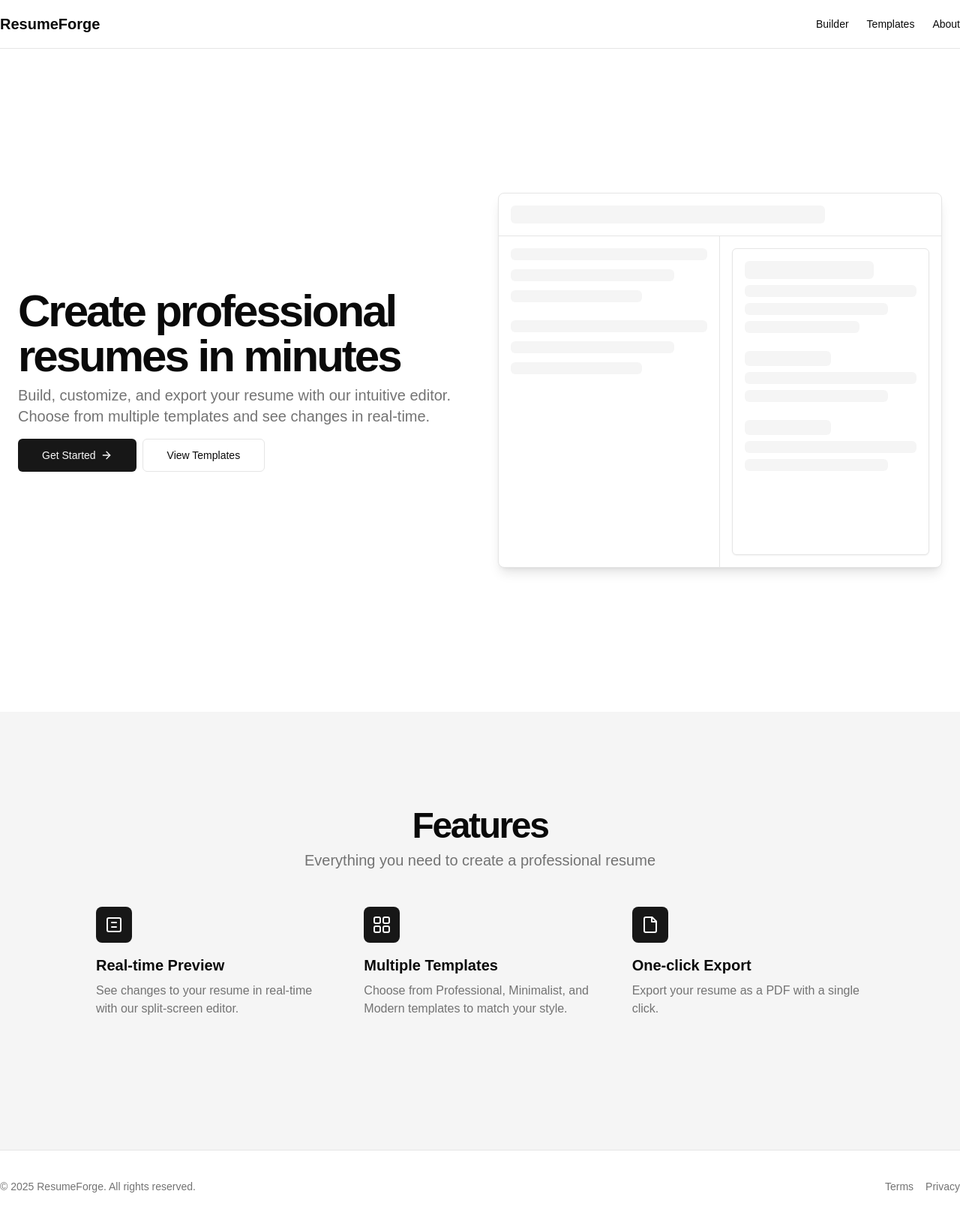
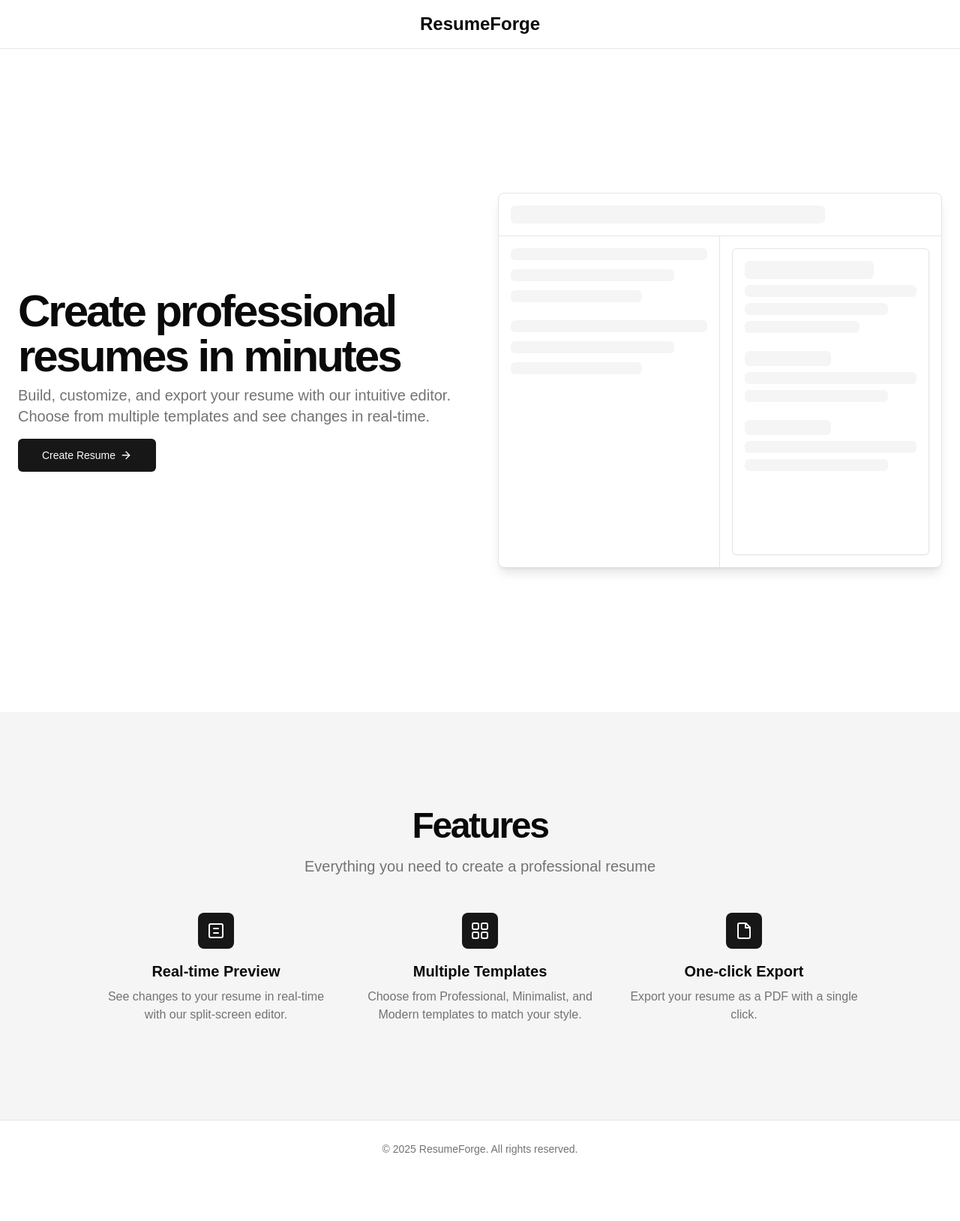
Before and after one commit to getGit789/resume-builder, a Next.js app: page / in a window 1280 px wide. Shown: the whole page at 75% size. After the commit the page ends 1570 px from the top, so only its background shows below. Built offline with nearby package versions, Linux system fonts and the light colour scheme.

Commit message:
Fix layout: center logo, Features section, and footer text

```diff
--- a/app/page.tsx
+++ b/app/page.tsx
@@ -6,21 +6,12 @@ export default function HomePage() {
   return (
     <div className="flex min-h-screen flex-col">
       <header className="sticky top-0 z-50 w-full border-b bg-background/95 backdrop-blur supports-[backdrop-filter]:bg-background/60">
-        <div className="container flex h-16 items-center">
-          <Link href="/" className="font-bold text-xl">
+        <div style={{ display: 'table', width: '100%', height: '64px' }}>
+          <div style={{ display: 'table-cell', verticalAlign: 'middle', textAlign: 'center' }}>
+            <Link href="/" className="font-bold text-2xl">
               ResumeForge
             </Link>
-          <nav className="ml-auto flex gap-4 sm:gap-6">
-            <Link href="/builder" className="text-sm font-medium">
-              Builder
-            </Link>
-            <Link href="/templates" className="text-sm font-medium">
-              Templates
-            </Link>
-            <Link href="/about" className="text-sm font-medium">
-              About
-            </Link>
-          </nav>
+          </div>
         </div>
       </header>
       <main className="flex-1">
@@ -40,12 +31,7 @@ export default function HomePage() {
                 <div className="flex flex-col gap-2 min-[400px]:flex-row">
                   <Link href="/builder">
                     <Button size="lg" className="gap-1.5">
-                      Get Started <ArrowRight className="h-4 w-4" />
-                    </Button>
-                  </Link>
-                  <Link href="/templates">
-                    <Button size="lg" variant="outline">
-                      View Templates
+                      Create Resume <ArrowRight className="h-4 w-4" />
                     </Button>
                   </Link>
                 </div>
@@ -98,19 +84,16 @@ export default function HomePage() {
             </div>
           </div>
         </section>
-        <section className="w-full py-12 md:py-24 lg:py-32 bg-muted">
-          <div className="container px-4 md:px-6">
-            <div className="flex flex-col items-center justify-center space-y-4 text-center">
-              <div className="space-y-2">
-                <h2 className="text-3xl font-bold tracking-tighter sm:text-5xl">Features</h2>
-                <p className="max-w-[900px] text-muted-foreground md:text-xl">
+        <section className="w-full py-12 md:py-24 lg:py-32 bg-muted text-center">
+          <div className="container px-4 md:px-6 mx-auto">
+            <h2 className="text-3xl font-bold tracking-tighter sm:text-5xl mb-4">Features</h2>
+            <p className="max-w-[900px] mx-auto text-muted-foreground md:text-xl mb-12">
               Everything you need to create a professional resume
             </p>
-              </div>
-            </div>
-            <div className="mx-auto grid max-w-5xl items-center gap-6 py-12 lg:grid-cols-3 lg:gap-12">
-              <div className="flex flex-col justify-center space-y-4">
-                <div className="flex h-12 w-12 items-center justify-center rounded-lg bg-primary text-primary-foreground">
+
+            <div className="grid grid-cols-1 md:grid-cols-3 gap-8 max-w-5xl mx-auto">
+              <div className="flex flex-col items-center text-center">
+                <div className="flex h-12 w-12 items-center justify-center rounded-lg bg-primary text-primary-foreground mb-4">
                   <svg
                     xmlns="http://www.w3.org/2000/svg"
                     width="24"
@@ -128,15 +111,14 @@ export default function HomePage() {
                     <path d="M9 15h6" />
                   </svg>
                 </div>
-                <div className="space-y-2">
-                  <h3 className="text-xl font-bold">Real-time Preview</h3>
+                <h3 className="text-xl font-bold mb-2">Real-time Preview</h3>
                 <p className="text-muted-foreground">
                   See changes to your resume in real-time with our split-screen editor.
                 </p>
               </div>
-              </div>
-              <div className="flex flex-col justify-center space-y-4">
-                <div className="flex h-12 w-12 items-center justify-center rounded-lg bg-primary text-primary-foreground">
+
+              <div className="flex flex-col items-center text-center">
+                <div className="flex h-12 w-12 items-center justify-center rounded-lg bg-primary text-primary-foreground mb-4">
                   <svg
                     xmlns="http://www.w3.org/2000/svg"
                     width="24"
@@ -155,15 +137,14 @@ export default function HomePage() {
                     <rect width="8" height="8" x="14" y="14" rx="2" />
                   </svg>
                 </div>
-                <div className="space-y-2">
-                  <h3 className="text-xl font-bold">Multiple Templates</h3>
+                <h3 className="text-xl font-bold mb-2">Multiple Templates</h3>
                 <p className="text-muted-foreground">
                   Choose from Professional, Minimalist, and Modern templates to match your style.
                 </p>
               </div>
-              </div>
-              <div className="flex flex-col justify-center space-y-4">
-                <div className="flex h-12 w-12 items-center justify-center rounded-lg bg-primary text-primary-foreground">
+
+              <div className="flex flex-col items-center text-center">
+                <div className="flex h-12 w-12 items-center justify-center rounded-lg bg-primary text-primary-foreground mb-4">
                   <svg
                     xmlns="http://www.w3.org/2000/svg"
                     width="24"
@@ -180,28 +161,18 @@ export default function HomePage() {
                     <polyline points="14 2 14 8 20 8" />
                   </svg>
                 </div>
-                <div className="space-y-2">
-                  <h3 className="text-xl font-bold">One-click Export</h3>
+                <h3 className="text-xl font-bold mb-2">One-click Export</h3>
                 <p className="text-muted-foreground">Export your resume as a PDF with a single click.</p>
-                </div>
               </div>
             </div>
           </div>
         </section>
       </main>
-      <footer className="border-t py-6 md:py-0">
-        <div className="container flex flex-col items-center justify-between gap-4 md:h-24 md:flex-row">
-          <p className="text-center text-sm leading-loose text-muted-foreground md:text-left">
+      <footer className="border-t py-6">
+        <div style={{ width: '100%', textAlign: 'center' }}>
+          <p className="text-sm leading-loose text-muted-foreground">
             © 2025 ResumeForge. All rights reserved.
           </p>
-          <div className="flex gap-4">
-            <Link href="/terms" className="text-sm text-muted-foreground underline-offset-4 hover:underline">
-              Terms
-            </Link>
-            <Link href="/privacy" className="text-sm text-muted-foreground underline-offset-4 hover:underline">
-              Privacy
-            </Link>
-          </div>
         </div>
       </footer>
     </div>
```
Lines whose indentation alone changed are shown as unchanged.
